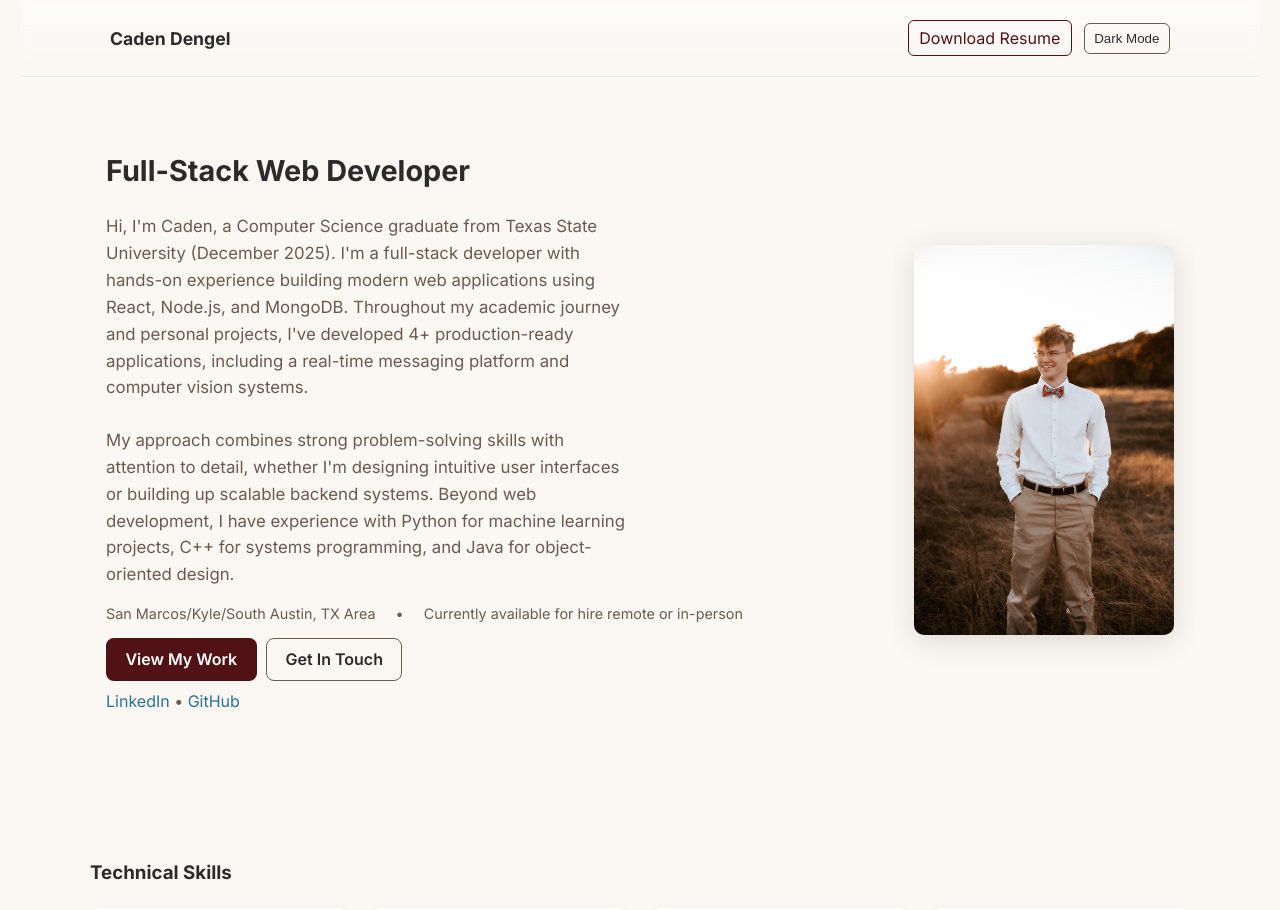
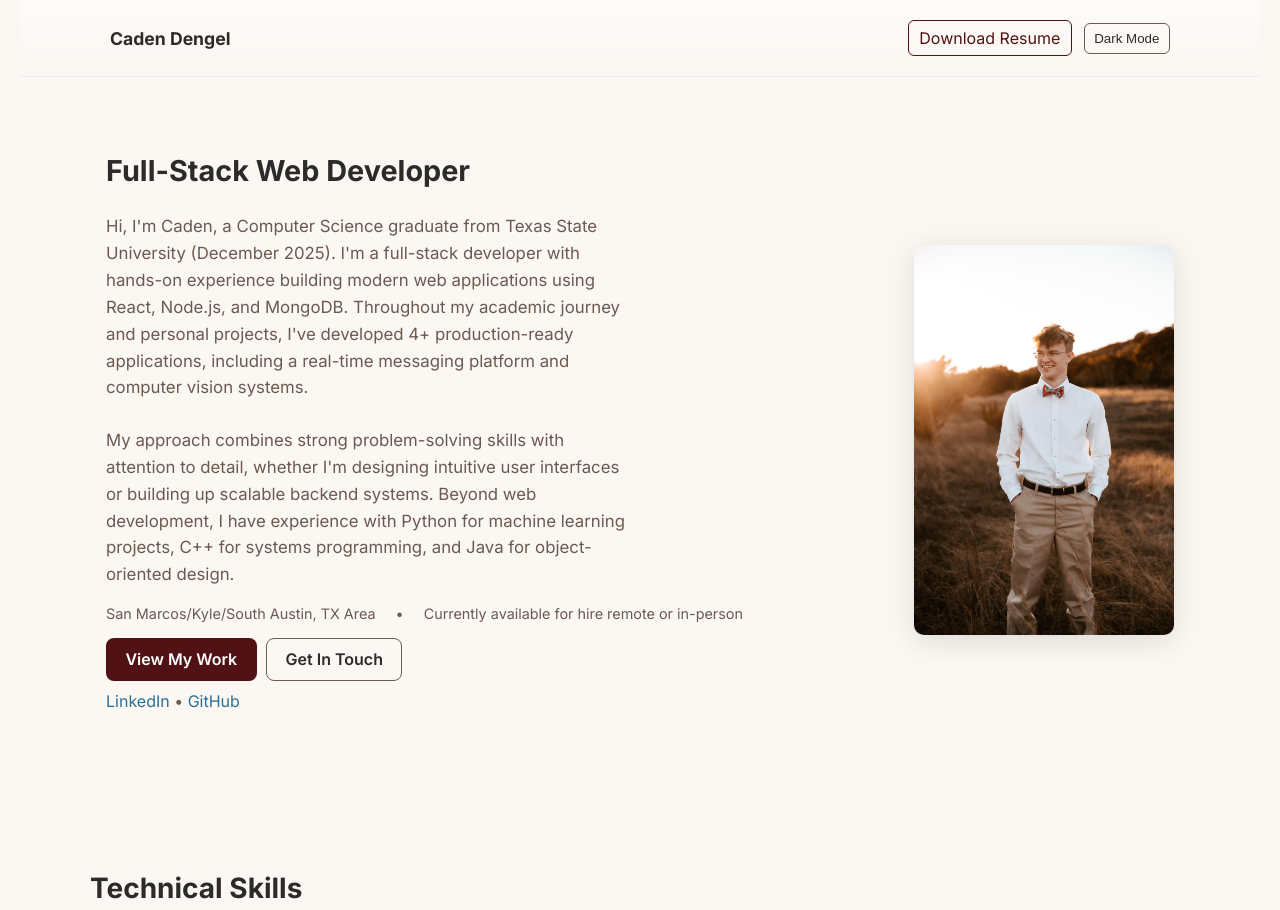
Before and after one commit to cadendengel/cadendengel, a React (Vite) app in the folder client/: page / in a window 1280 px wide. Shown: the top 910 px of the page. Built offline with nearby package versions, Linux system fonts and the light colour scheme.

Commit message:
Matched Technical Skills header to Projects header

```diff
--- a/client/src/index.css
+++ b/client/src/index.css
@@ -77,6 +77,7 @@ p{margin-top:1.6rem;line-height:1.6}
 
 .about{padding:2.5rem 0}
 .about h3{margin-bottom:1.5rem;font-size:1.75rem}
+.skills h3{margin-bottom:1.5rem;font-size:1.75rem}
 .projects{padding:2.5rem 0}
 .projects h3{margin-bottom:1.5rem;font-size:1.75rem}
 .project-list{display:grid;grid-template-columns:repeat(auto-fit,minmax(280px,1fr));gap:1.25rem}
```
